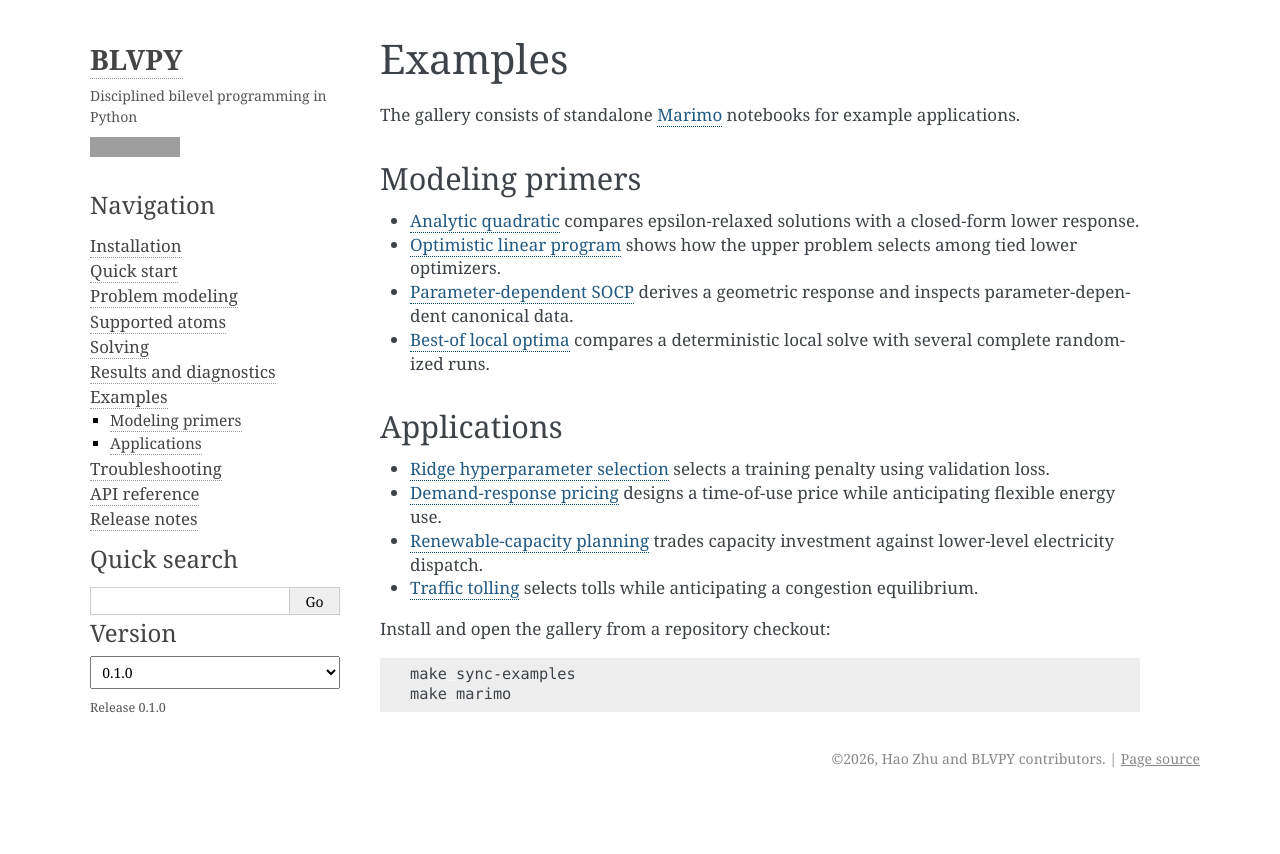
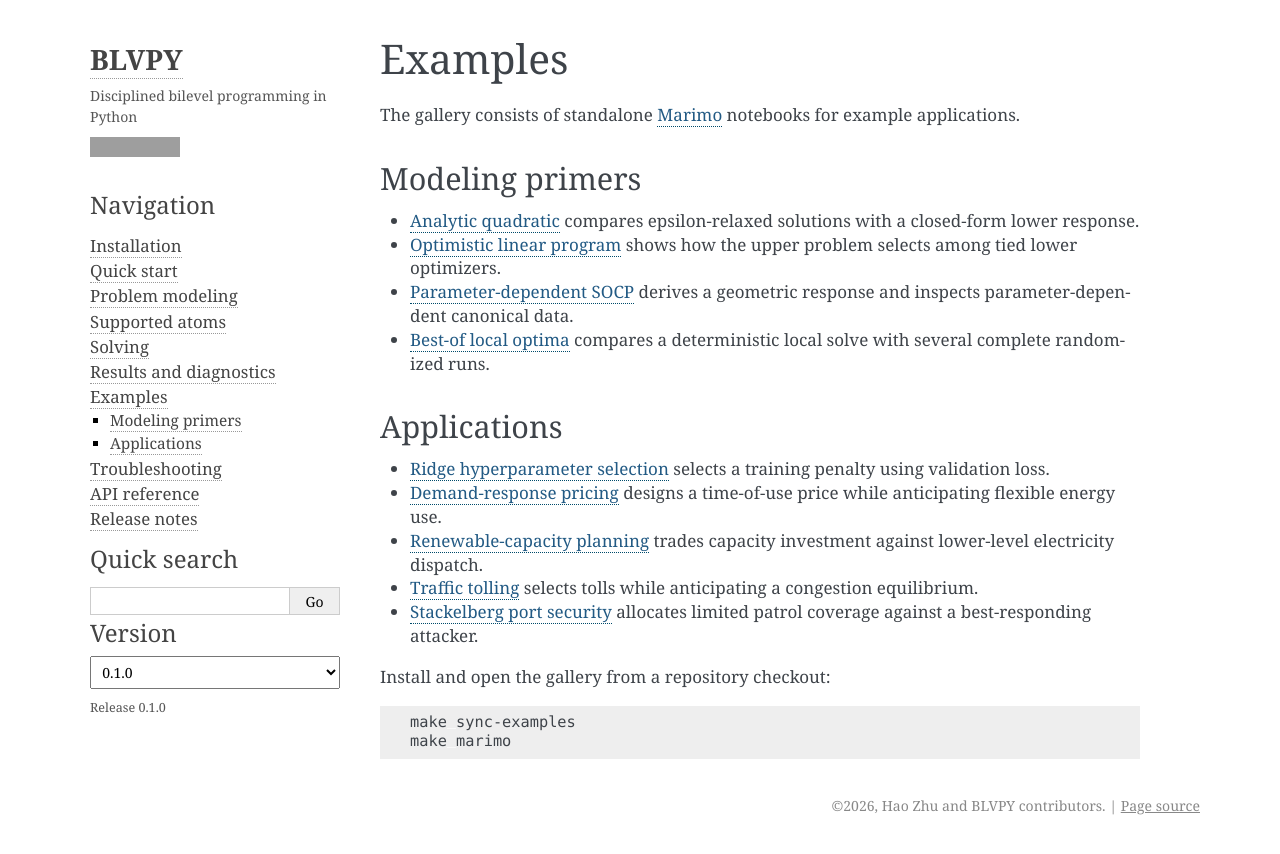
Before and after one commit to dxogrp/blvpy, a Sphinx documentation site: the page built from docs/examples.md, in a window 1280 px wide. Shown: the top 854 px of the page. Built offline with Sphinx 7.4.7, drawn with Linux system fonts in a browser that asks for light colours; grey boxes are pictures that could not be loaded.

Commit message:
Add example

```diff
--- a/docs/examples.md
+++ b/docs/examples.md
@@ -24,6 +24,8 @@ The gallery consists of standalone [Marimo](https://marimo.io/) notebooks for ex
   trades capacity investment against lower-level electricity dispatch.
 - {example}`Traffic tolling <traffic_tolling.py>`
   selects tolls while anticipating a congestion equilibrium.
+- {example}`Stackelberg port security <stackelberg_port_security.py>`
+  allocates limited patrol coverage against a best-responding attacker.
 
 Install and open the gallery from a repository checkout:
 
```
